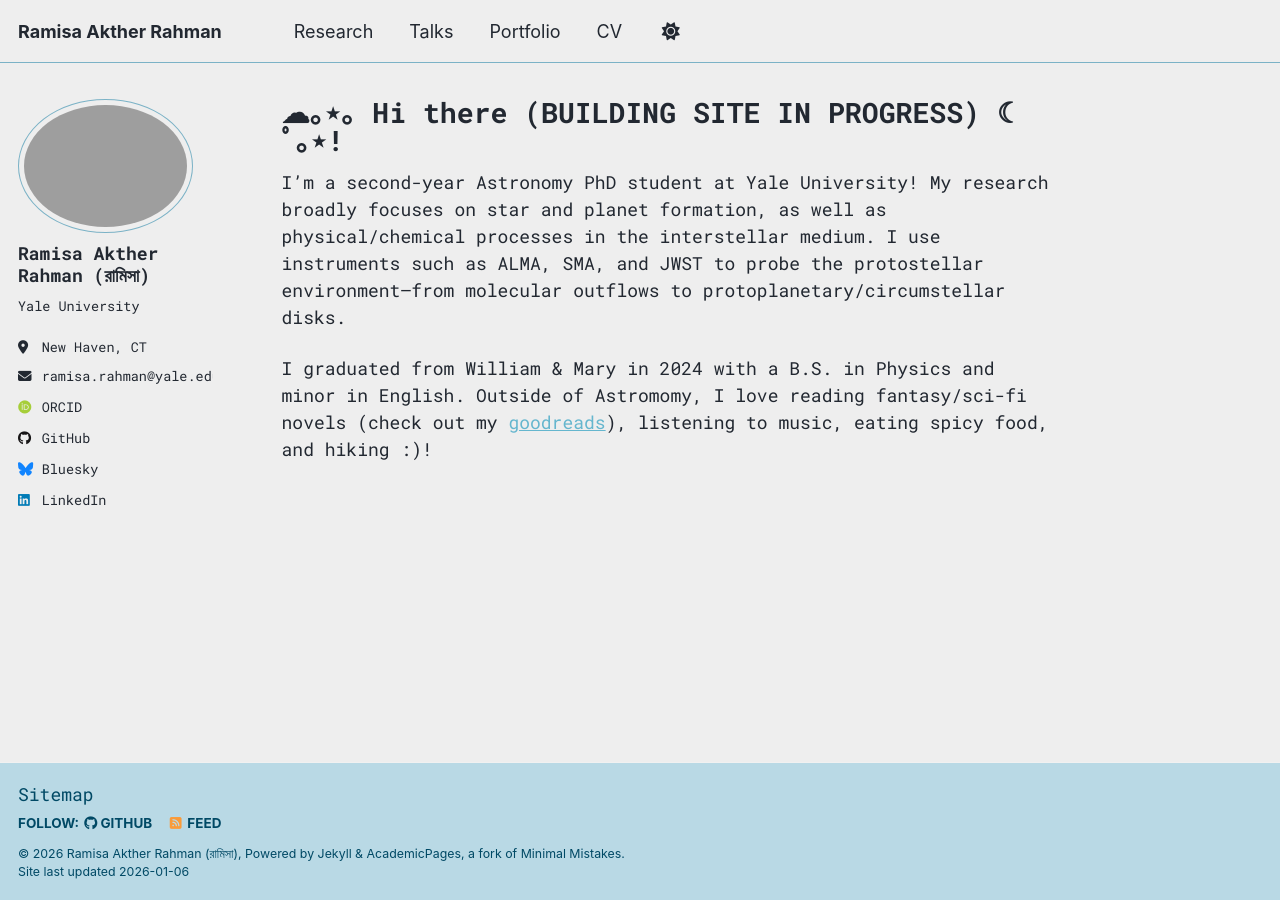
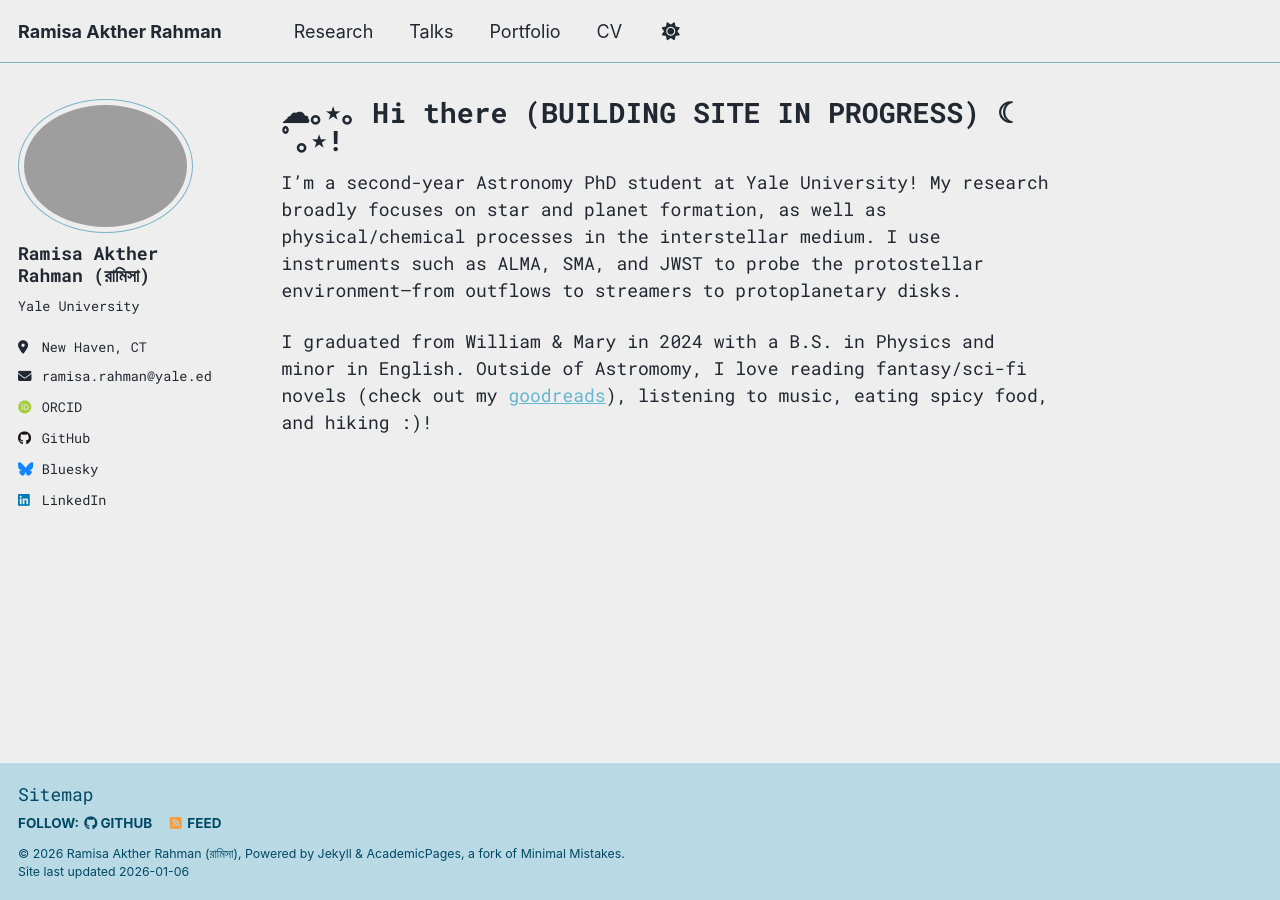
Before and after one commit to ramistarblob/ramistarblob.github.io, a Jekyll site: the page built from _pages/about.md, in a window 1280 px wide. Built offline with Jekyll 4.4.1, drawn with Linux system fonts in a browser that asks for light colours; some web fonts are replaced; a script that is not in the unit is left out.

Commit message:
Update about.md

```diff
--- a/_pages/about.md
+++ b/_pages/about.md
@@ -7,6 +7,6 @@ redirect_from:
   - /about.html
 ---
 
-I'm a second-year Astronomy PhD student at Yale University! My research broadly focuses on star and planet formation, as well as physical/chemical processes in the interstellar medium. I use instruments such as ALMA, SMA, and JWST to probe the protostellar environment—from molecular outflows to  protoplanetary/circumstellar disks.
+I'm a second-year Astronomy PhD student at Yale University! My research broadly focuses on star and planet formation, as well as physical/chemical processes in the interstellar medium. I use instruments such as ALMA, SMA, and JWST to probe the protostellar environment—from outflows to streamers to protoplanetary disks.
 
 I graduated from William & Mary in 2024 with a B.S. in Physics and minor in English. Outside of Astromomy, I love reading fantasy/sci-fi novels (check out my <a href="https://www.goodreads.com/user/show/40674764-indigo-ramisa">goodreads</a>), listening to music, eating spicy food, and hiking :)!
```
